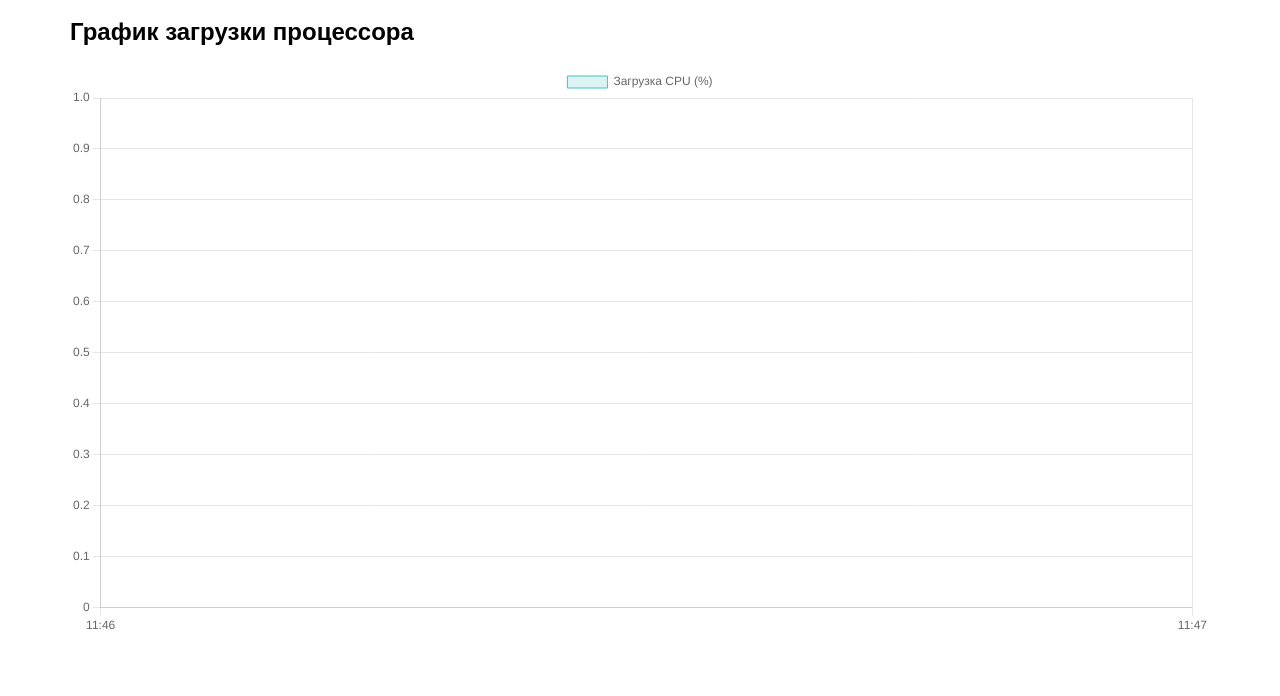
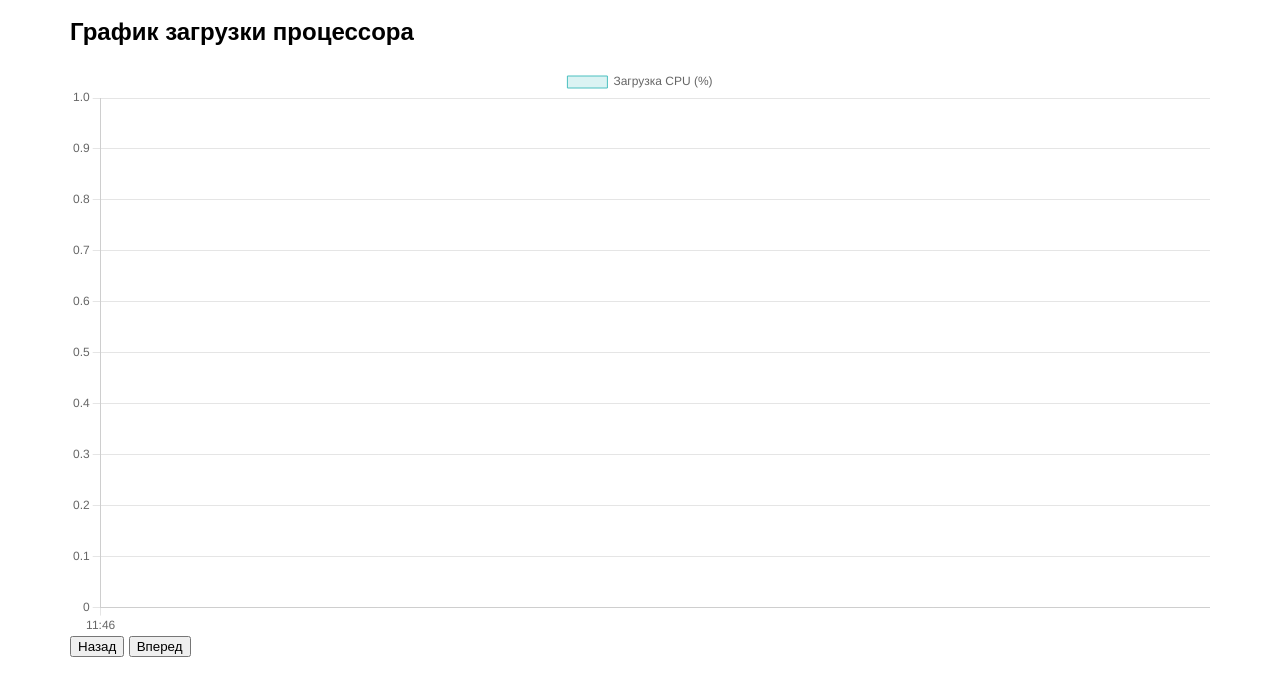
Before and after one commit to DmitryMelkov/graph-test, a website: page public/index.html in a window 1280 px wide. Shown: the part 100-796 px from the top of the page. Drawn offline with Linux system fonts and the light colour scheme; no server answers.

Commit message:
add time interval 5 min

```diff
--- a/public/index.html
+++ b/public/index.html
@@ -17,6 +17,8 @@
 
     <h2>График загрузки процессора</h2>
     <canvas class="content__graph" id="cpuUsageChart"></canvas>
+    <button id="prevBtn">Назад</button>
+    <button id="nextBtn">Вперед</button>
   </div>
 
 
--- a/public/js/app.js
+++ b/public/js/app.js
@@ -21,11 +21,16 @@ const cpuUsageChart = new Chart(ctx, {
       x: {
         type: 'time',
         time: {
-          unit: 'minute',
-          tooltipFormat: 'DD/MM/YYYY HH:mm',
+          unit: 'minute', // Используем минуту для единицы
+          stepSize: 5, // Интервал меток по 5 минут
+          tooltipFormat: 'DD/MM/YYYY HH:mm', // Формат всплывающей подсказки
           displayFormats: {
-            minute: 'HH:mm',
+            minute: 'HH:mm', // Показ меток в минутах
           },
+        },
+        ticks: {
+          // Опционально: ограничьте количество меток
+          maxTicksLimit: 10, // Максимальное количество меток
         },
       },
     },
@@ -33,13 +38,13 @@ const cpuUsageChart = new Chart(ctx, {
       zoom: {
         pan: {
           enabled: true,
-          mode: 'xy', // Позволяет панорамирование по обеим осям
+          mode: 'xy',
         },
         zoom: {
           wheel: {
             enabled: true,
           },
-          mode: 'xy', // Позволяет масштабирование по обеим осям
+          mode: 'xy',
         },
       },
     },
```
